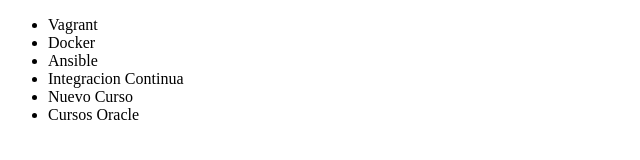
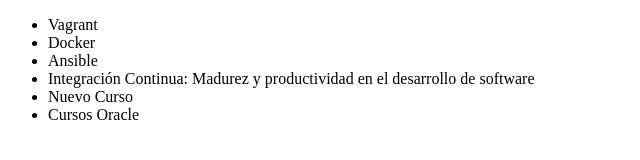
Before and after one commit to GioOrtega7/aprendiendo-git, a plain HTML site: page index.html in a window 1280 px wide. Shown: the whole page, without its empty margins (0-640 px from the left). Drawn offline with Linux system fonts and the light colour scheme.

Commit message:
Renombrando curso de integracion continua

```diff
--- a/index.html
+++ b/index.html
@@ -9,7 +9,7 @@
             <li>Vagrant</li>
             <li>Docker</li>
             <li>Ansible</li>
-            <li>Integracion Continua</li>
+            <li>Integración Continua: Madurez y productividad en el desarrollo de software</li>
             <li>Nuevo Curso</li><!--NUNCA COMMITEAR NADA DE UN CODIGO QUE NO FUNCIONA-->
             <li>Cursos Oracle</li>
         </ul>
```
